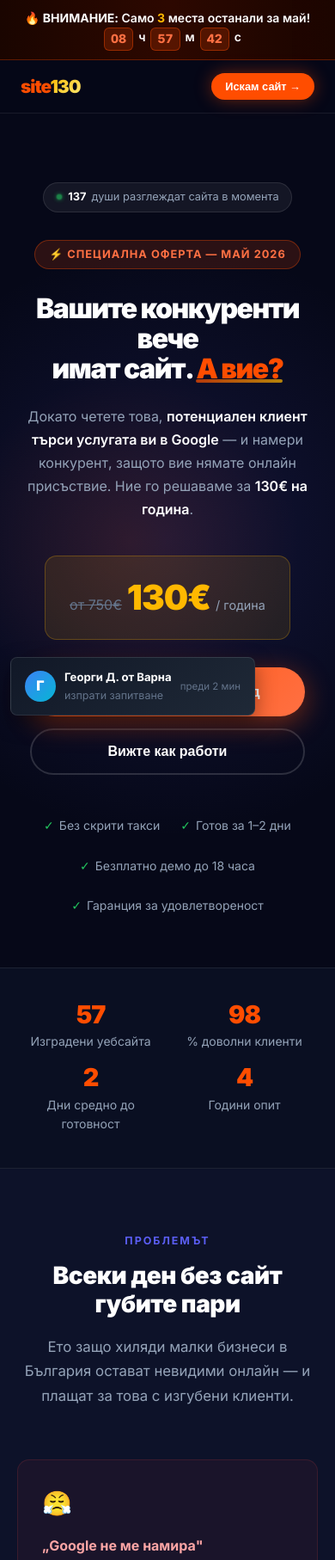
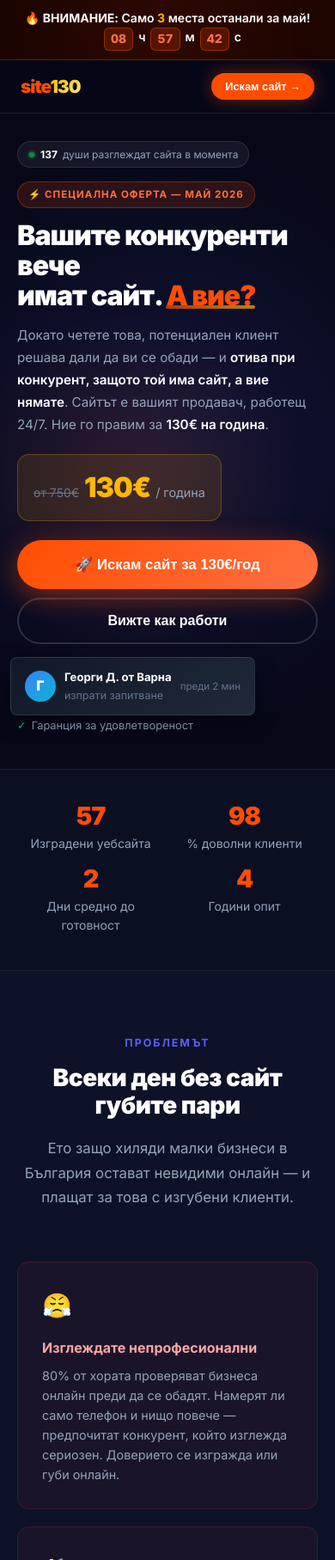
Before and after one commit to belcevbozidar-sudo/site130-bg, a plain HTML site: page index.html in a window 390 px wide. Shown: the top 1814 px of the page at 86% size. Drawn offline with Linux system fonts and the light colour scheme.

Commit message:
Fix mobile hero layout; replace Google/SEO claims with honest credibility copy

```diff
--- a/index.html
+++ b/index.html
@@ -1013,10 +1013,47 @@ footer {
   .modal { padding: 32px 24px; }
   #toasts { left: 12px; bottom: 12px; }
   .nav-cta { padding: 8px 16px; font-size: 0.8rem; }
+
+  /* Hero mobile fix */
+  #hero {
+    min-height: unset;
+    padding: 32px 20px 40px;
+    align-items: flex-start;
+  }
+  #hero .inner { text-align: left; }
+  .live-badge {
+    margin-bottom: 16px;
+    font-size: 0.75rem;
+    padding: 5px 12px;
+  }
+  .hero-tag {
+    margin-bottom: 14px;
+    font-size: 0.72rem;
+    padding: 5px 12px;
+  }
+  h1 { margin-bottom: 16px; letter-spacing: -1px; }
+  .hero-sub {
+    margin: 0 0 22px;
+    font-size: 0.95rem;
+    text-align: left;
+  }
+  .price-badge {
+    margin-bottom: 22px;
+    padding: 12px 18px;
+    display: inline-flex;
+  }
+  .price-new { font-size: 2rem; }
+  .price-old { font-size: 0.875rem; }
+  .cta-group { margin-bottom: 24px; gap: 10px; }
+  .hero-trust {
+    justify-content: flex-start;
+    gap: 10px 18px;
+  }
+  .trust-item { font-size: 0.8rem; }
 }
 @media(max-width:480px){
-  .cta-group { flex-direction: column; align-items: center; }
-  .btn-primary, .btn-secondary { width: 100%; max-width: 320px; }
+  .cta-group { flex-direction: column; align-items: stretch; }
+  .btn-primary, .btn-secondary { width: 100%; text-align: center; }
   .toast { min-width: 230px; }
 }
 </style>
@@ -1060,7 +1097,7 @@ footer {
     </h1>
 
     <p class="hero-sub">
-      Докато четете това, <strong>потенциален клиент търси услугата ви в Google</strong> — и намери конкурент, защото вие нямате онлайн присъствие. Ние го решаваме за <strong>130€ на година</strong>.
+      Докато четете това, потенциален клиент решава дали да ви се обади — и <strong>отива при конкурент, защото той има сайт, а вие нямате</strong>. Сайтът е вашият продавач, работещ 24/7. Ние го правим за <strong>130€ на година</strong>.
     </p>
 
     <div class="price-badge">
@@ -1116,18 +1153,18 @@ footer {
     <div class="pain-grid">
       <div class="pain-card reveal reveal-delay-1">
         <div class="pain-icon">😤</div>
-        <h3>„Google не ме намира"</h3>
-        <p>93% от хората търсят онлайн, преди да вземат решение. Без сайт — вас ги няма за тях. Буквално.</p>
+        <h3>Изглеждате непрофесионални</h3>
+        <p>80% от хората проверяват бизнеса онлайн преди да се обадят. Намерят ли само телефон и нищо повече — предпочитат конкурент, който изглежда сериозен. Доверието се изгражда или губи онлайн.</p>
       </div>
       <div class="pain-card reveal reveal-delay-2">
         <div class="pain-icon">💸</div>
-        <h3>Конкурентите ви крадат клиенти</h3>
-        <p>Докато вие разчитате на препоръки, конкурентите ви с уебсайт получават запитвания 24/7 — дори докато спят.</p>
+        <h3>Конкурентите изглеждат по-надеждни</h3>
+        <p>Двама майстори: единият с красив сайт, услуги, цени и снимки — другият само с телефонен номер. Кому ще се обади клиентът? Отговорът е ясен — и той не е в ваша полза.</p>
       </div>
       <div class="pain-card reveal reveal-delay-3">
         <div class="pain-icon">😰</div>
         <h3>Мислите, че е скъпо и сложно</h3>
-        <p>Традиционните агенции искат 750–2500€ само за изработка. Плюс хостинг, плюс поддръжка... Ние сложихме всичко за 130€.</p>
+        <p>Традиционните агенции искат 750–2500€ само за изработка, след това хостинг, поддръжка, промени... Ние сложихме всичко в едно за 130€ на година.</p>
       </div>
       <div class="pain-card reveal reveal-delay-4">
         <div class="pain-icon">📵</div>
@@ -1149,9 +1186,9 @@ footer {
         <ul class="solution-list">
           <li><div><strong>Пълен дизайн по ваши предпочитания</strong>Работим заедно докато сайтът изглежда точно така, както го искате.</div></li>
           <li><div><strong>Работи перфектно на телефон и таблет</strong>Над 70% от потребителите влизат от мобилно устройство.</div></li>
-          <li><div><strong>Бърз като мълния</strong>Сайтовете ни зареждат под 2 секунди — Google обожава бързите сайтове.</div></li>
+          <li><div><strong>Бърз като мълния</strong>Зарежда под 2 секунди — клиентите не чакат и не напускат разочаровани.</div></li>
           <li><div><strong>Всичко включено в 130€/год</strong>Домейн, хостинг, SSL, промени, поддръжка — нула изненади.</div></li>
-          <li><div><strong>Безплатно демо до 18 часа</strong>Свържете се с нас и ще ви покажем демо на вашия сайт още същия ден.</div></li>
+          <li><div><strong>Безплатно демо до 18 часа</strong>Свържете се с нас и ще получите реален демо сайт за вашия бизнес още същия ден — без да сте платили нищо.</div></li>
         </ul>
       </div>
       <div class="reveal reveal-delay-2" style="position:relative;padding:30px 30px 50px 30px;">
@@ -1217,7 +1254,7 @@ footer {
       <div class="feature-card reveal reveal-delay-4">
         <div class="feature-icon">🔒</div>
         <h3>SSL сертификат</h3>
-        <p>Сигурна връзка (https://) — задължителна за доверие и Google.</p>
+        <p>Сигурна връзка (https://) — задължителна за доверие и съвременна онлайн сигурност.</p>
         <span class="feature-badge">Включено</span>
       </div>
       <div class="feature-card reveal">
@@ -1239,9 +1276,9 @@ footer {
         <span class="feature-badge">Включено</span>
       </div>
       <div class="feature-card reveal reveal-delay-3">
-        <div class="feature-icon">🔍</div>
-        <h3>SEO оптимизация</h3>
-        <p>Оптимизираме сайта за Google — повече видимост, повече клиенти.</p>
+        <div class="feature-icon">🏆</div>
+        <h3>Онлайн доверие</h3>
+        <p>Когато клиент потърси фирмата ви по ime, ще намери красив сайт — не пустота. Доверието се изгражда преди да сте казали и дума.</p>
         <span class="feature-badge">Включено</span>
       </div>
       <div class="feature-card reveal reveal-delay-4">
@@ -1359,7 +1396,7 @@ footer {
       <div class="step reveal reveal-delay-3">
         <div class="step-num">3</div>
         <h3>Сайтът е онлайн!</h3>
-        <p>Пускаме сайта. Вашият бизнес е вече видим в Google. Клиентите могат да ви намерят 24/7.</p>
+        <p>Пускаме сайта. Вашият бизнес вече е онлайн. Клиентите виждат услугите ви, цените и могат да се свържат с вас по всяко време.</p>
         <span class="step-time">🚀 Готово!</span>
       </div>
     </div>
@@ -1410,7 +1447,7 @@ footer {
       <div class="testi-card reveal reveal-delay-1">
         <div class="stars">★★★★★</div>
         <p class="testi-text">
-          Преди 6 месеца нямах сайт и разчитах само на препоръки. Сега получавам по <strong>3–5 нови запитвания седмично</strong> само от Google. И сайтът беше готов само за 2 дни — не можех да повярвам!
+          Преди 6 месеца нямах сайт и разчитах само на препоръки. Сега получавам по <strong>3–5 нови запитвания седмично</strong> — клиентите влизат в сайта, виждат услугите ми и се обаждат готови. Сайтът беше готов само за 2 дни!
         </p>
         <div class="testi-author">
           <div class="testi-avatar av1">М</div>
```
